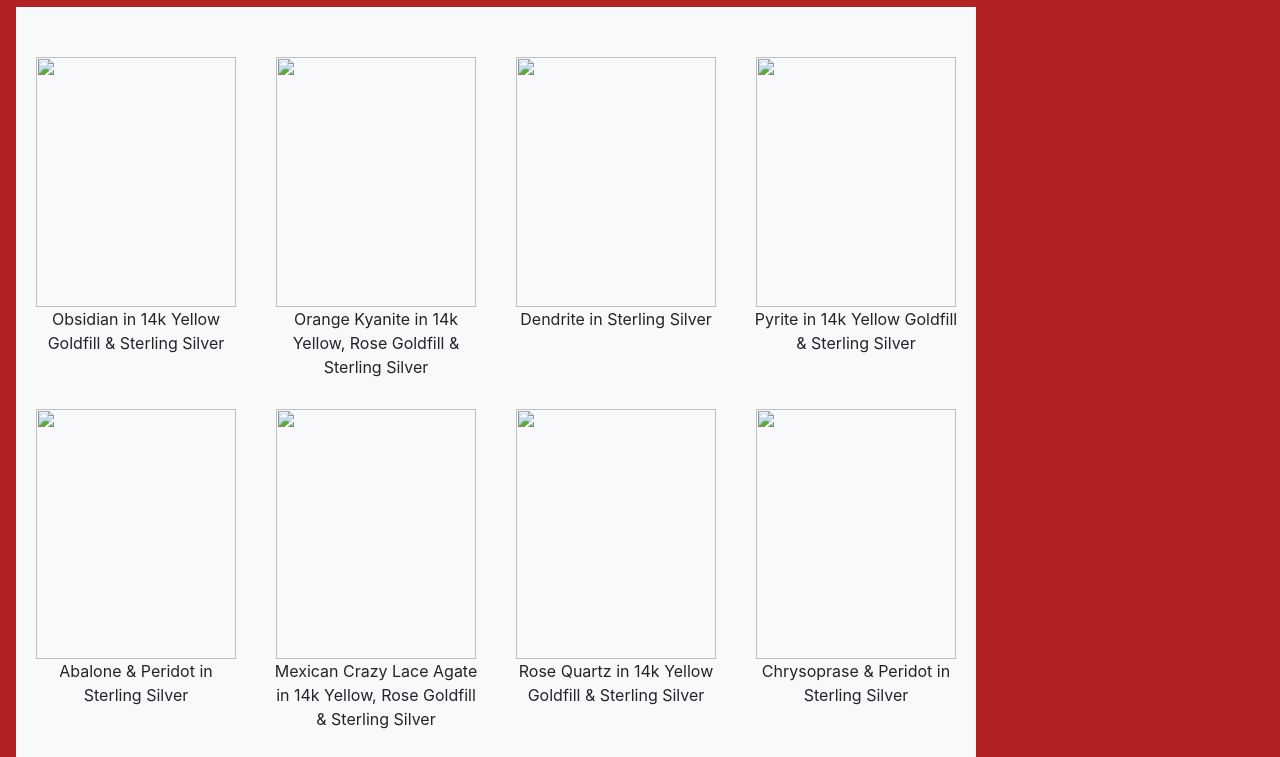
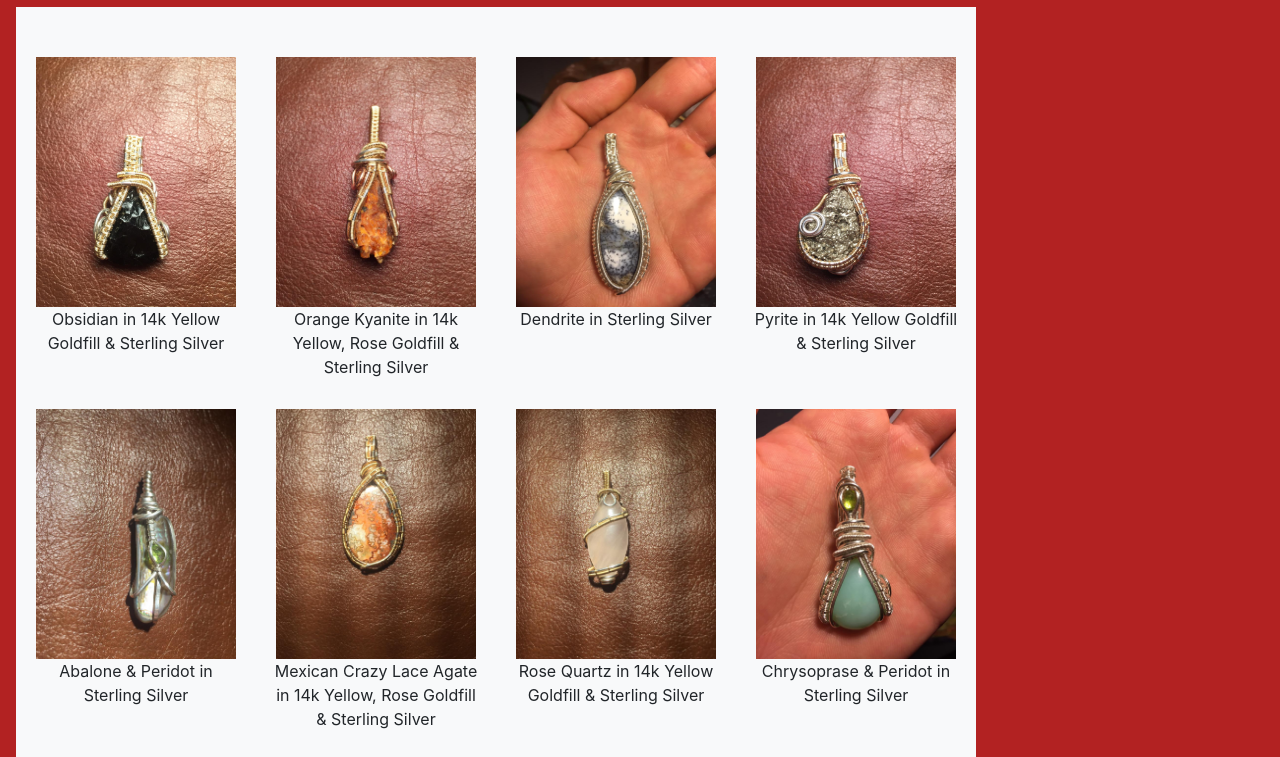
Before and after one commit to PattonParham/Basic-Portfolio, a plain HTML site: page portfolio.html in a window 1280 px wide. Shown: the part 196-953 px from the top of the page. Drawn offline with nearby package versions, Linux system fonts and the light colour scheme; the site is published under a folder, as on GitHub Pages, so addresses that start at the root find nothing.

Commit message:
fixing img links

```diff
--- a/portfolio.html
+++ b/portfolio.html
@@ -6,7 +6,7 @@
     <meta http-equiv="X-UA-Compatible" content="ie=edge">
     <title>Document</title>
     <link rel="stylesheet" href="https://stackpath.bootstrapcdn.com/bootstrap/4.3.1/css/bootstrap.min.css" integrity="sha384-ggOyR0iXCbMQv3Xipma34MD+dH/1fQ784/j6cY/iJTQUOhcWr7x9JvoRxT2MZw1T" crossorigin="anonymous">
-    <Link rel=“stylesheet” type=“text/css” href=“../assets/css/style.css”>
+    <Link rel=“stylesheet” type=“text/css” href=“/assets/css/style.css”>
 </head>
 <body style = "background: #B22222;">
 
@@ -40,20 +40,20 @@
 
 <div>
  <div class="row flex-nowrap" style = "margin-top: 10px; ">
-  <div class="col text-center" style = "margin-top: 50px;"><img src= "/Assets/Images/FullSizeRender.jpg" width="200" height="250" > Obsidian in 14k Yellow Goldfill & Sterling Silver</div>
-  <div class="col text-center" style = "margin-top: 50px;"><img src= "/Assets/Images/IMG_0600.JPG" width="200" height="250" >Orange Kyanite in 14k Yellow, Rose Goldfill & Sterling Silver</div>
-  <div class="col text-center" style = "margin-top: 50px;"><img src= "/Assets/Images/IMG_0682.JPG" width="200" height="250" >Dendrite in Sterling Silver</div>
-  <div class="col text-center" style = "margin-top: 50px;">  <img src= "/Assets/Images/FullSizeRender-(1).jpg" width="200" height="250" >Pyrite in 14k Yellow Goldfill & Sterling Silver</div>
+  <div class="col text-center" style = "margin-top: 50px;"><img src= "Assets/Images/FullSizeRender.jpg" width="200" height="250" > Obsidian in 14k Yellow Goldfill & Sterling Silver</div>
+  <div class="col text-center" style = "margin-top: 50px;"><img src= "Assets/Images/IMG_0600.JPG" width="200" height="250" >Orange Kyanite in 14k Yellow, Rose Goldfill & Sterling Silver</div>
+  <div class="col text-center" style = "margin-top: 50px;"><img src= "Assets/Images/IMG_0682.JPG" width="200" height="250" >Dendrite in Sterling Silver</div>
+  <div class="col text-center" style = "margin-top: 50px;">  <img src= "Assets/Images/FullSizeRender-(1).jpg" width="200" height="250" >Pyrite in 14k Yellow Goldfill & Sterling Silver</div>
 
 
 
 
  </div>
  <div class="row flex-nowrap" style = " margin-top:30px;">
-  <div class="col text-center"><img src= "/Assets/Images/IMG_0690.JPG" width="200" height="250" >Abalone & Peridot in Sterling Silver</div>
-  <div class="col text-center"><img src= "/Assets/Images/IMG_0685.JPG" width="200" height="250" >Mexican Crazy Lace Agate in 14k Yellow, Rose Goldfill & Sterling Silver</div>
-  <div class="col text-center"><img src= "/Assets/Images/IMG_0687.JPG" width="200" height="250" >Rose Quartz in 14k Yellow Goldfill & Sterling Silver</div>
-  <div class="col text-center"> <img src= "/Assets/Images/IMG_0716.JPG" width="200" height="250" >Chrysoprase & Peridot in Sterling Silver</div>
+  <div class="col text-center"><img src= "Assets/Images/IMG_0690.JPG" width="200" height="250" >Abalone & Peridot in Sterling Silver</div>
+  <div class="col text-center"><img src= "Assets/Images/IMG_0685.JPG" width="200" height="250" >Mexican Crazy Lace Agate in 14k Yellow, Rose Goldfill & Sterling Silver</div>
+  <div class="col text-center"><img src= "Assets/Images/IMG_0687.JPG" width="200" height="250" >Rose Quartz in 14k Yellow Goldfill & Sterling Silver</div>
+  <div class="col text-center"> <img src= "Assets/Images/IMG_0716.JPG" width="200" height="250" >Chrysoprase & Peridot in Sterling Silver</div>
 
 
 
```
Also changed, not shown: index.html (+1 -1 lines), 2 other files.
